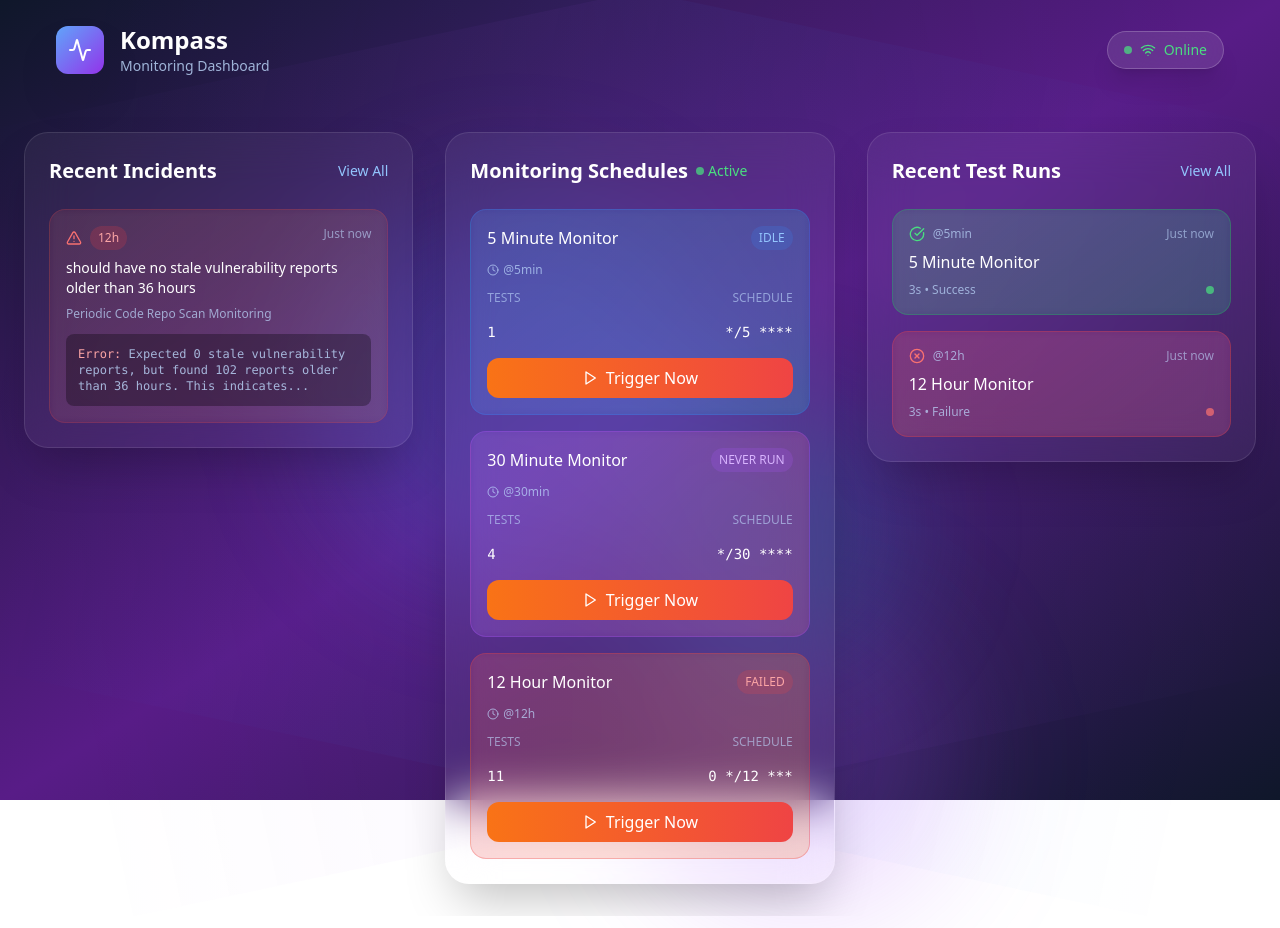
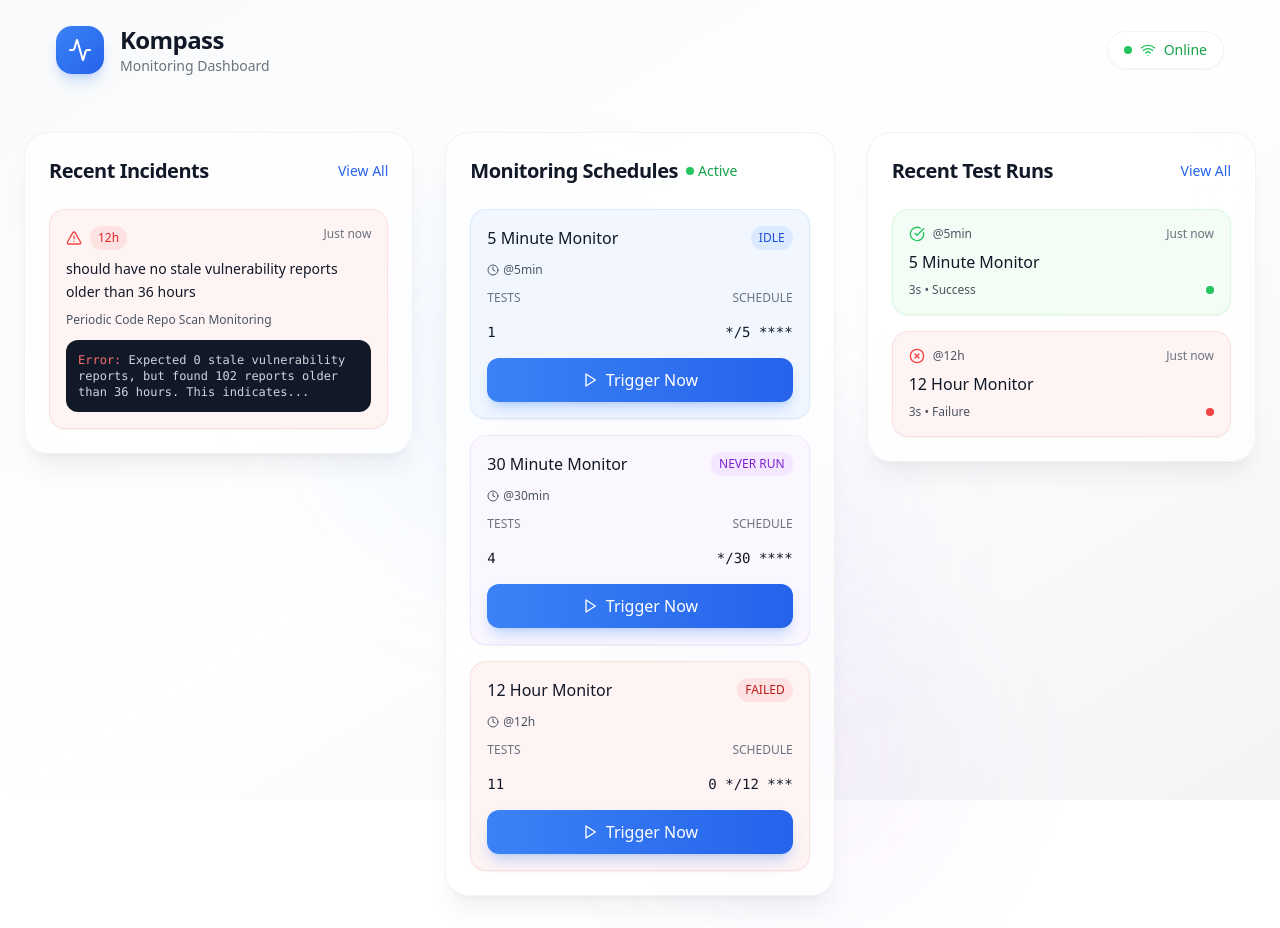
Before and after one commit to AmirTru/liquid-status-glow-design, a React (Vite) app: page / in a window 1280 px wide. Built offline with nearby package versions, Linux system fonts and the light colour scheme.

Commit message:
Refactor: Apply Apple-like design
Update the design to align with an Apple-inspired aesthetic, including color palettes, typography, and UI elements.

```diff
--- a/src/components/Background.tsx
+++ b/src/components/Background.tsx
@@ -4,18 +4,18 @@ import React from 'react';
 const Background = () => {
   return (
     <div className="fixed inset-0 z-0">
-      {/* Static gradient background */}
-      <div className="absolute inset-0 bg-gradient-to-br from-slate-900 via-purple-900 to-slate-900" />
+      {/* Clean Apple-like gradient background */}
+      <div className="absolute inset-0 bg-gradient-to-br from-gray-50 via-white to-gray-100" />
 
-      {/* Static floating orbs */}
-      <div className="absolute top-1/4 left-1/4 w-96 h-96 bg-blue-500/20 rounded-full blur-3xl" />
-      <div className="absolute top-3/4 right-1/4 w-80 h-80 bg-purple-500/20 rounded-full blur-3xl" />
-      <div className="absolute top-1/2 left-1/2 w-64 h-64 bg-cyan-500/20 rounded-full blur-3xl" />
+      {/* Subtle accent elements */}
+      <div className="absolute top-1/4 left-1/4 w-96 h-96 bg-blue-500/5 rounded-full blur-3xl" />
+      <div className="absolute top-3/4 right-1/4 w-80 h-80 bg-purple-500/5 rounded-full blur-3xl" />
+      <div className="absolute top-1/2 left-1/2 w-64 h-64 bg-indigo-500/5 rounded-full blur-3xl" />
 
-      {/* Static mesh gradient overlay */}
-      <div className="absolute inset-0 opacity-50">
-        <div className="absolute inset-0 bg-gradient-to-r from-transparent via-blue-500/10 to-transparent transform rotate-12" />
-        <div className="absolute inset-0 bg-gradient-to-l from-transparent via-purple-500/10 to-transparent transform -rotate-12" />
+      {/* Minimal overlay */}
+      <div className="absolute inset-0 opacity-30">
+        <div className="absolute inset-0 bg-gradient-to-r from-transparent via-blue-500/3 to-transparent transform rotate-12" />
+        <div className="absolute inset-0 bg-gradient-to-l from-transparent via-purple-500/3 to-transparent transform -rotate-12" />
       </div>
     </div>
   );
--- a/src/components/Header.tsx
+++ b/src/components/Header.tsx
@@ -8,19 +8,19 @@ const Header = () => {
       <div className="container mx-auto">
         <div className="flex items-center justify-between">
           <div className="flex items-center space-x-4">
-            <div className="w-12 h-12 bg-gradient-to-br from-blue-400 to-purple-600 rounded-xl flex items-center justify-center backdrop-blur-xl shadow-2xl">
+            <div className="w-12 h-12 bg-gradient-to-br from-blue-500 to-blue-600 rounded-2xl flex items-center justify-center shadow-lg shadow-blue-500/25">
               <Activity className="w-6 h-6 text-white" />
             </div>
             <div>
-              <h1 className="text-2xl font-bold text-white">Kompass</h1>
-              <p className="text-blue-200/80 text-sm">Monitoring Dashboard</p>
+              <h1 className="text-2xl font-semibold text-gray-900 tracking-tight">Kompass</h1>
+              <p className="text-gray-500 text-sm font-medium">Monitoring Dashboard</p>
             </div>
           </div>
 
-          <div className="flex items-center space-x-2 bg-white/10 backdrop-blur-xl border border-white/20 rounded-full px-4 py-2 shadow-xl">
-            <div className="w-2 h-2 bg-green-400 rounded-full animate-pulse"></div>
-            <Wifi className="w-4 h-4 text-green-400" />
-            <span className="text-green-400 text-sm font-medium">Online</span>
+          <div className="flex items-center space-x-2 bg-white/80 backdrop-blur-xl border border-gray-200/50 rounded-full px-4 py-2 shadow-sm">
+            <div className="w-2 h-2 bg-green-500 rounded-full"></div>
+            <Wifi className="w-4 h-4 text-green-500" />
+            <span className="text-green-600 text-sm font-medium">Online</span>
           </div>
         </div>
       </div>
--- a/src/components/MonitoringSchedules.tsx
+++ b/src/components/MonitoringSchedules.tsx
@@ -35,30 +35,30 @@ const MonitoringSchedules = () => {
 
   const getStatusColor = (status: string) => {
     switch (status) {
-      case 'IDLE': return 'from-blue-500/20 to-cyan-500/20 border-blue-500/30';
-      case 'NEVER RUN': return 'from-purple-500/20 to-pink-500/20 border-purple-500/30';
-      case 'FAILED': return 'from-red-500/20 to-orange-500/20 border-red-500/30';
-      default: return 'from-gray-500/20 to-gray-500/20 border-gray-500/30';
+      case 'IDLE': return 'bg-blue-50/80 border-blue-200/50';
+      case 'NEVER RUN': return 'bg-purple-50/80 border-purple-200/50';
+      case 'FAILED': return 'bg-red-50/80 border-red-200/50';
+      default: return 'bg-gray-50/80 border-gray-200/50';
     }
   };
 
   const getStatusBadgeColor = (status: string) => {
     switch (status) {
-      case 'IDLE': return 'bg-blue-500/20 text-blue-300';
-      case 'NEVER RUN': return 'bg-purple-500/20 text-purple-300';
-      case 'FAILED': return 'bg-red-500/20 text-red-300';
-      default: return 'bg-gray-500/20 text-gray-300';
+      case 'IDLE': return 'bg-blue-100 text-blue-700';
+      case 'NEVER RUN': return 'bg-purple-100 text-purple-700';
+      case 'FAILED': return 'bg-red-100 text-red-700';
+      default: return 'bg-gray-100 text-gray-700';
     }
   };
 
   return (
-    <div className="bg-white/5 backdrop-blur-xl border border-white/10 rounded-3xl p-6 shadow-2xl hover:shadow-3xl transition-all duration-500 hover:bg-white/10">
+    <div className="bg-white/70 backdrop-blur-xl border border-gray-200/50 rounded-3xl p-6 shadow-xl shadow-gray-900/5 hover:shadow-2xl hover:shadow-gray-900/10 transition-all duration-500">
       <div className="flex items-center justify-between mb-6">
         <div className="flex items-center space-x-2">
-          <h2 className="text-xl font-semibold text-white">Monitoring Schedules</h2>
+          <h2 className="text-xl font-semibold text-gray-900 tracking-tight">Monitoring Schedules</h2>
           <div className="flex items-center space-x-1">
-            <div className="w-2 h-2 bg-green-400 rounded-full animate-pulse"></div>
-            <span className="text-green-400 text-sm">Active</span>
+            <div className="w-2 h-2 bg-green-500 rounded-full"></div>
+            <span className="text-green-600 text-sm font-medium">Active</span>
           </div>
         </div>
       </div>
@@ -67,33 +67,33 @@ const MonitoringSchedules = () => {
         {schedules.map((schedule, index) => (
           <div
             key={index}
-            className={`bg-gradient-to-r ${getStatusColor(schedule.status)} backdrop-blur-sm border rounded-2xl p-4 hover:scale-105 transition-all duration-300`}
+            className={`${getStatusColor(schedule.status)} backdrop-blur-sm border rounded-2xl p-4 hover:scale-105 transition-all duration-300 shadow-sm`}
           >
             <div className="flex items-center justify-between mb-3">
-              <h3 className="text-white font-medium">{schedule.name}</h3>
-              <span className={`text-xs px-2 py-1 rounded-full ${getStatusBadgeColor(schedule.status)}`}>
+              <h3 className="text-gray-900 font-medium">{schedule.name}</h3>
+              <span className={`text-xs px-2 py-1 rounded-full font-medium ${getStatusBadgeColor(schedule.status)}`}>
                 {schedule.status}
               </span>
             </div>
 
-            <div className="flex items-center space-x-4 text-xs text-blue-200/70 mb-3">
+            <div className="flex items-center space-x-4 text-xs text-gray-600 mb-3 font-medium">
               <span className="flex items-center space-x-1">
                 <Clock className="w-3 h-3" />
                 <span>{schedule.interval}</span>
               </span>
             </div>
 
-            <div className="flex items-center justify-between text-xs text-blue-200/60 mb-4">
+            <div className="flex items-center justify-between text-xs text-gray-500 mb-4 font-medium">
               <span>TESTS</span>
               <span>SCHEDULE</span>
             </div>
 
-            <div className="flex items-center justify-between text-sm text-white mb-4">
-              <span className="font-mono">{schedule.tests}</span>
-              <span className="font-mono">{schedule.schedule}</span>
+            <div className="flex items-center justify-between text-sm text-gray-900 mb-4 font-mono">
+              <span>{schedule.tests}</span>
+              <span>{schedule.schedule}</span>
             </div>
 
-            <button className="w-full bg-gradient-to-r from-orange-500 to-red-500 hover:from-orange-400 hover:to-red-400 text-white font-medium py-2 px-4 rounded-xl transition-all duration-300 hover:shadow-lg flex items-center justify-center space-x-2">
+            <button className="w-full bg-gradient-to-r from-blue-500 to-blue-600 hover:from-blue-600 hover:to-blue-700 text-white font-medium py-2.5 px-4 rounded-xl transition-all duration-300 shadow-lg shadow-blue-500/25 hover:shadow-blue-500/40 flex items-center justify-center space-x-2">
               <Play className="w-4 h-4" />
               <span>Trigger Now</span>
             </button>
--- a/src/components/RecentIncidents.tsx
+++ b/src/components/RecentIncidents.tsx
@@ -4,33 +4,33 @@ import { Clock, AlertTriangle } from 'lucide-react';
 
 const RecentIncidents = () => {
   return (
-    <div className="bg-white/5 backdrop-blur-xl border border-white/10 rounded-3xl p-6 shadow-2xl hover:shadow-3xl transition-all duration-500 hover:bg-white/10">
+    <div className="bg-white/70 backdrop-blur-xl border border-gray-200/50 rounded-3xl p-6 shadow-xl shadow-gray-900/5 hover:shadow-2xl hover:shadow-gray-900/10 transition-all duration-500">
       <div className="flex items-center justify-between mb-6">
-        <h2 className="text-xl font-semibold text-white">Recent Incidents</h2>
-        <button className="text-blue-300 hover:text-blue-200 text-sm font-medium transition-colors">
+        <h2 className="text-xl font-semibold text-gray-900 tracking-tight">Recent Incidents</h2>
+        <button className="text-blue-600 hover:text-blue-700 text-sm font-medium transition-colors">
           View All
         </button>
       </div>
 
       <div className="space-y-4">
-        <div className="bg-gradient-to-r from-red-500/10 to-orange-500/10 backdrop-blur-sm border border-red-500/20 rounded-2xl p-4 hover:scale-105 transition-all duration-300">
+        <div className="bg-red-50/80 backdrop-blur-sm border border-red-200/50 rounded-2xl p-4 hover:scale-105 transition-all duration-300 shadow-sm">
           <div className="flex items-start justify-between mb-2">
             <div className="flex items-center space-x-2">
-              <AlertTriangle className="w-4 h-4 text-red-400" />
-              <span className="text-red-300 text-xs bg-red-500/20 px-2 py-1 rounded-full">12h</span>
+              <AlertTriangle className="w-4 h-4 text-red-500" />
+              <span className="text-red-600 text-xs bg-red-100 px-2 py-1 rounded-full font-medium">12h</span>
             </div>
-            <span className="text-blue-200/60 text-xs">Just now</span>
+            <span className="text-gray-500 text-xs font-medium">Just now</span>
           </div>
 
-          <h3 className="text-white font-medium mb-2 text-sm">
+          <h3 className="text-gray-900 font-medium mb-2 text-sm leading-relaxed">
             should have no stale vulnerability reports older than 36 hours
           </h3>
 
-          <p className="text-blue-200/70 text-xs mb-3">Periodic Code Repo Scan Monitoring</p>
+          <p className="text-gray-600 text-xs mb-3 font-medium">Periodic Code Repo Scan Monitoring</p>
 
-          <div className="bg-black/30 rounded-lg p-3 font-mono text-xs">
-            <span className="text-red-300">Error:</span>
-            <span className="text-blue-200/80"> Expected 0 stale vulnerability reports, but found 102 reports older than 36 hours. This indicates...</span>
+          <div className="bg-gray-900 rounded-xl p-3 font-mono text-xs">
+            <span className="text-red-400">Error:</span>
+            <span className="text-gray-300"> Expected 0 stale vulnerability reports, but found 102 reports older than 36 hours. This indicates...</span>
           </div>
         </div>
       </div>
--- a/src/components/RecentTestRuns.tsx
+++ b/src/components/RecentTestRuns.tsx
@@ -11,7 +11,7 @@ const RecentTestRuns = () => {
       details: '3s',
       time: 'Just now',
       icon: CheckCircle,
-      color: 'from-green-500/20 to-emerald-500/20 border-green-500/30'
+      color: 'bg-green-50/80 border-green-200/50'
     },
     {
       name: '12 Hour Monitor',
@@ -20,15 +20,15 @@ const RecentTestRuns = () => {
       details: '3s',
       time: 'Just now',
       icon: XCircle,
-      color: 'from-red-500/20 to-pink-500/20 border-red-500/30'
+      color: 'bg-red-50/80 border-red-200/50'
     }
   ];
 
   return (
-    <div className="bg-white/5 backdrop-blur-xl border border-white/10 rounded-3xl p-6 shadow-2xl hover:shadow-3xl transition-all duration-500 hover:bg-white/10">
+    <div className="bg-white/70 backdrop-blur-xl border border-gray-200/50 rounded-3xl p-6 shadow-xl shadow-gray-900/5 hover:shadow-2xl hover:shadow-gray-900/10 transition-all duration-500">
       <div className="flex items-center justify-between mb-6">
-        <h2 className="text-xl font-semibold text-white">Recent Test Runs</h2>
-        <button className="text-blue-300 hover:text-blue-200 text-sm font-medium transition-colors">
+        <h2 className="text-xl font-semibold text-gray-900 tracking-tight">Recent Test Runs</h2>
+        <button className="text-blue-600 hover:text-blue-700 text-sm font-medium transition-colors">
           View All
         </button>
       </div>
@@ -37,21 +37,21 @@ const RecentTestRuns = () => {
         {testRuns.map((test, index) => (
           <div
             key={index}
-            className={`bg-gradient-to-r ${test.color} backdrop-blur-sm border rounded-2xl p-4 hover:scale-105 transition-all duration-300`}
+            className={`${test.color} backdrop-blur-sm border rounded-2xl p-4 hover:scale-105 transition-all duration-300 shadow-sm`}
           >
             <div className="flex items-center justify-between mb-2">
               <div className="flex items-center space-x-2">
-                <test.icon className={`w-4 h-4 ${test.status === 'Success' ? 'text-green-400' : 'text-red-400'}`} />
-                <span className="text-blue-200/70 text-xs">{test.duration}</span>
+                <test.icon className={`w-4 h-4 ${test.status === 'Success' ? 'text-green-500' : 'text-red-500'}`} />
+                <span className="text-gray-600 text-xs font-medium">{test.duration}</span>
               </div>
-              <span className="text-blue-200/60 text-xs">{test.time}</span>
+              <span className="text-gray-500 text-xs font-medium">{test.time}</span>
             </div>
 
-            <h3 className="text-white font-medium mb-2">{test.name}</h3>
+            <h3 className="text-gray-900 font-medium mb-2">{test.name}</h3>
 
             <div className="flex items-center justify-between text-xs">
-              <span className="text-blue-200/70">{test.details} • {test.status}</span>
-              <div className={`w-2 h-2 rounded-full ${test.status === 'Success' ? 'bg-green-400' : 'bg-red-400'} animate-pulse`}></div>
+              <span className="text-gray-600 font-medium">{test.details} • {test.status}</span>
+              <div className={`w-2 h-2 rounded-full ${test.status === 'Success' ? 'bg-green-500' : 'bg-red-500'}`}></div>
             </div>
           </div>
         ))}
```
